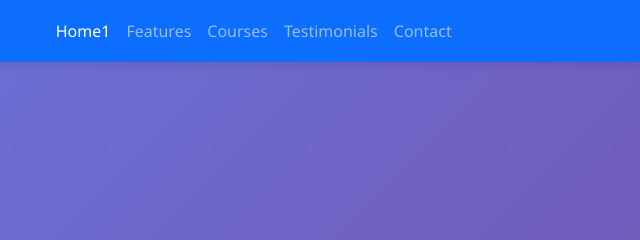
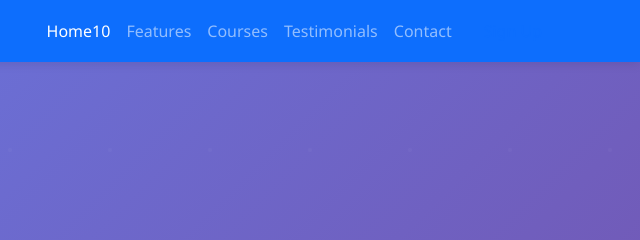
Before and after one commit to shreevaka200-tech/Test-CodeRabbit, a plain HTML site: page index.html in a window 1280 px wide. Shown: the top 240 px of the page, 640-1280 px from the left. Drawn offline with nearby package versions, Linux system fonts and the light colour scheme.

Commit message:
change home 10

```diff
--- a/index.html
+++ b/index.html
@@ -25,7 +25,7 @@
             <div class="collapse navbar-collapse" id="navbarNav">
                 <ul class="navbar-nav ms-auto">
                     <li class="nav-item">
-                        <a class="nav-link" href="#home">Home1</a>
+                        <a class="nav-link" href="#home">Home10</a>
                     </li>
                     <li class="nav-item">
                         <a class="nav-link" href="#features">Features</a>
```
